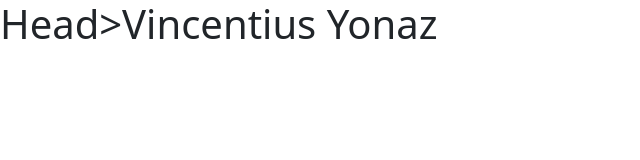
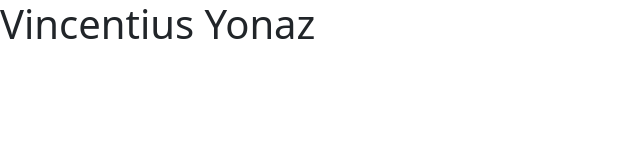
Before and after one commit to inionaz/inionaz.github.io, a plain HTML site: page index.html in a window 1280 px wide. Shown: the whole page, without its empty margins (0-640 px from the left). Drawn offline with nearby package versions, Linux system fonts and the light colour scheme.

Commit message:
Update index.html

```diff
--- a/index.html
+++ b/index.html
@@ -11,7 +11,7 @@
     <title>Vincentius Yonaz </title>
   </head>
   <body>
-    <h1>Head>Vincentius Yonaz</h1>
+    <h1>Vincentius Yonaz</h1>
 
     <!-- Optional JavaScript; choose one of the two! -->
 
```
